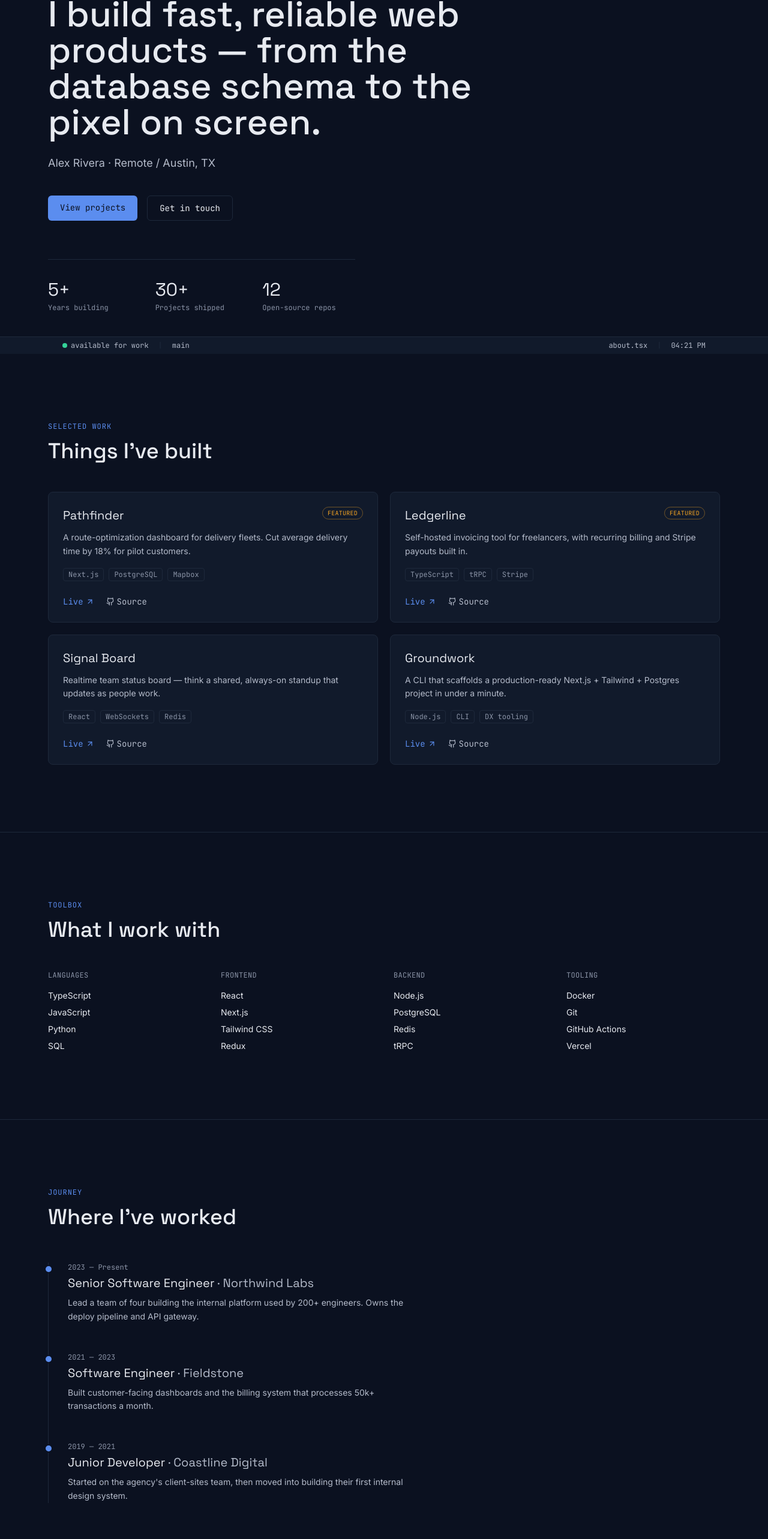
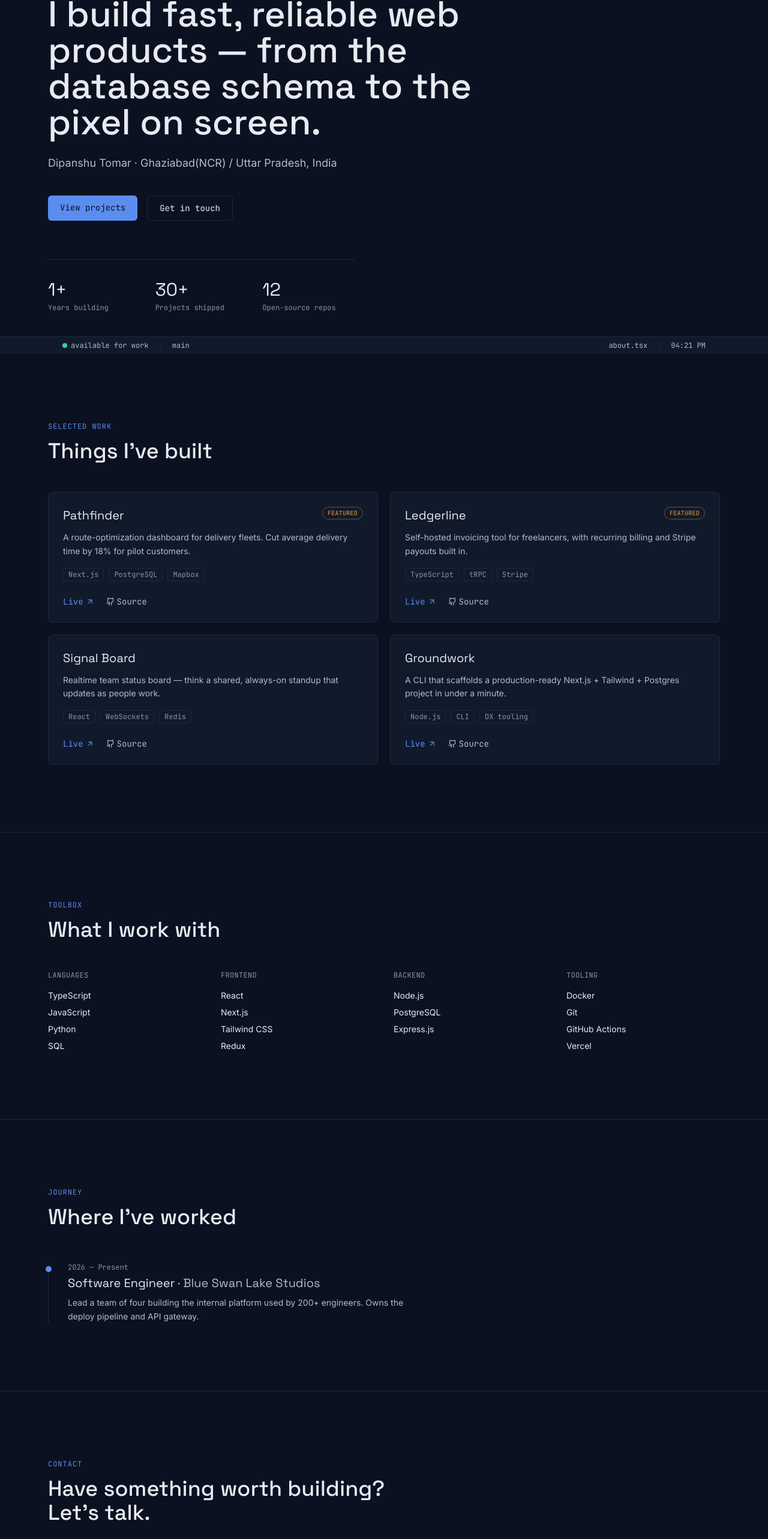
Before and after one commit to tomar7dp/Dipanshu-Portfolio, a Next.js app: page / in a window 1280 px wide. Shown: the part 210-2776 px from the top of the page at 60% size. Built offline with nearby package versions, Linux system fonts and the light colour scheme.

Commit message:
Changed the Profile details

```diff
--- a/data/portfolio.ts
+++ b/data/portfolio.ts
@@ -3,20 +3,20 @@
 // to touch component code just to update your content.
 
 export const profile = {
-  name: "Alex Rivera",
+  name: "Dipanshu Tomar",
   role: "Full-Stack Developer",
   tagline:
     "I build fast, reliable web products — from the database schema to the pixel on screen.",
-  location: "Remote / Austin, TX",
+  location: "Ghaziabad(NCR) / Uttar Pradesh, India",
   availableForWork: true,
-  email: "hello@example.com",
+  email: "dipanshuthakurrrr7@gmail.com",
   socials: [
-    { label: "GitHub", href: "https://github.com/yourusername" },
-    { label: "LinkedIn", href: "https://linkedin.com/in/yourusername" },
-    { label: "X", href: "https://x.com/yourusername" },
+    { label: "GitHub", href: "https://github.com/tomar7dp" },
+    { label: "LinkedIn", href: "https://www.linkedin.com/in/dipanshutomarrr/" },
+    { label: "LeetCode", href: "https://leetcode.com/u/tomardipanshu07" },
   ],
   stats: [
-    { value: "5+", label: "Years building" },
+    { value: "1+", label: "Years building" },
     { value: "30+", label: "Projects shipped" },
     { value: "12", label: "Open-source repos" },
   ],
@@ -72,7 +72,7 @@ export const skills = [
   },
   {
     category: "Backend",
-    items: ["Node.js", "PostgreSQL", "Redis", "tRPC"],
+    items: ["Node.js", "PostgreSQL", "Express.js" ],
   },
   {
     category: "Tooling",
@@ -82,24 +82,10 @@ export const skills = [
 
 export const experience = [
   {
-    role: "Senior Software Engineer",
-    company: "Northwind Labs",
-    period: "2023 — Present",
+    role: "Software Engineer",
+    company: "Blue Swan Lake Studios",
+    period: "2026 — Present",
     description:
       "Lead a team of four building the internal platform used by 200+ engineers. Owns the deploy pipeline and API gateway.",
-  },
-  {
-    role: "Software Engineer",
-    company: "Fieldstone",
-    period: "2021 — 2023",
-    description:
-      "Built customer-facing dashboards and the billing system that processes 50k+ transactions a month.",
-  },
-  {
-    role: "Junior Developer",
-    company: "Coastline Digital",
-    period: "2019 — 2021",
-    description:
-      "Started on the agency's client-sites team, then moved into building their first internal design system.",
-  },
+  }
 ];
```
